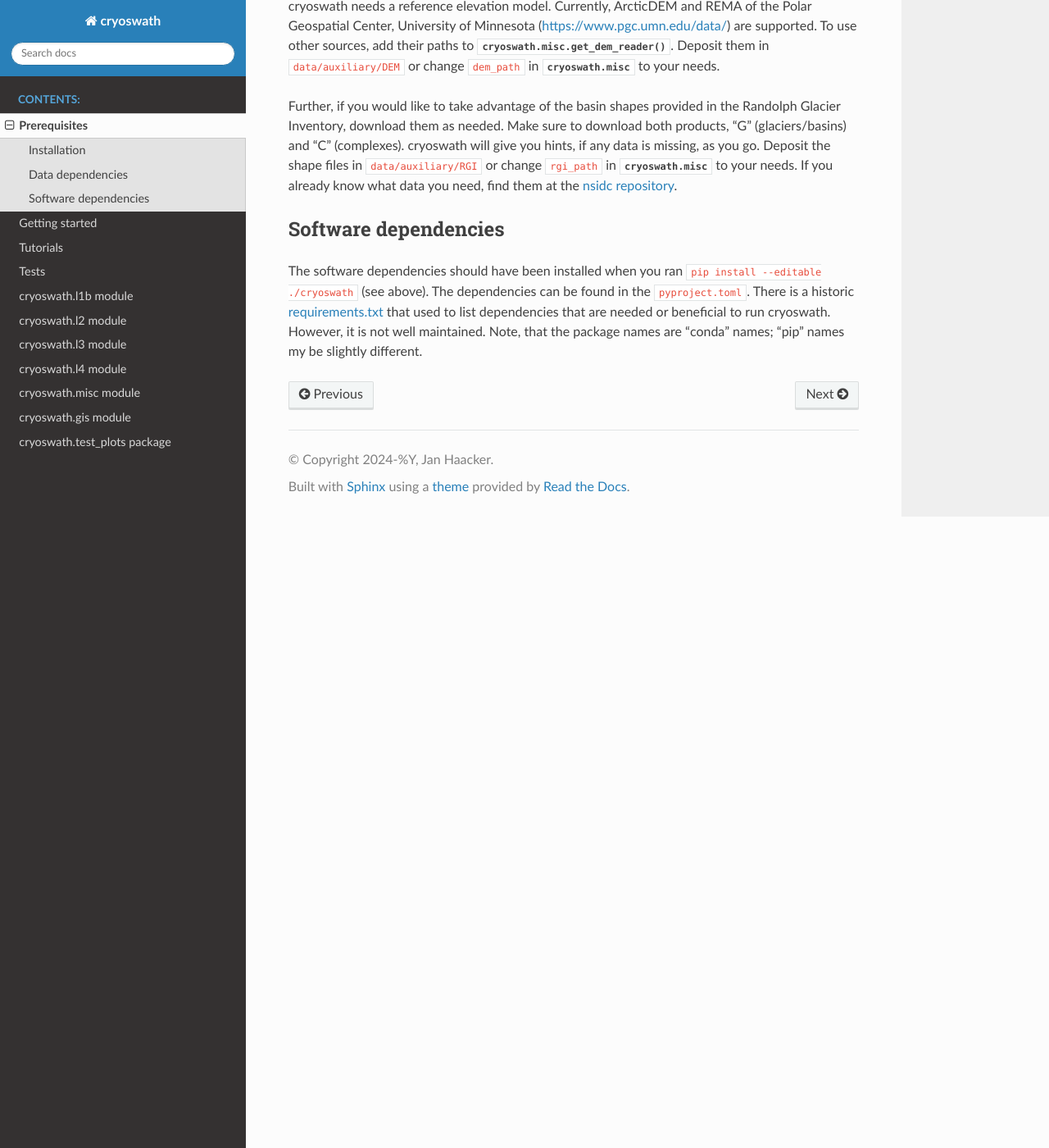
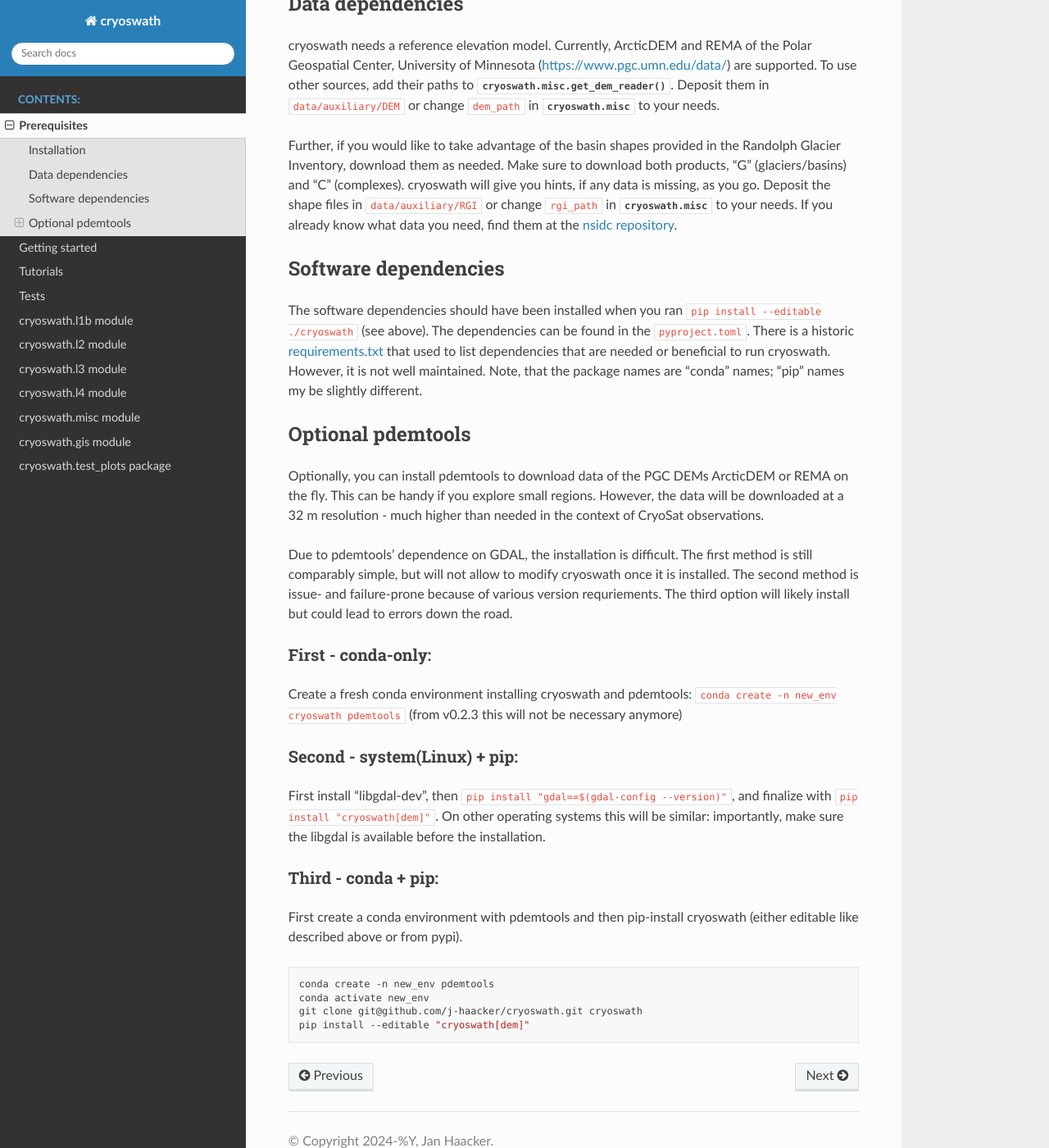
Before and after one commit to j-haacker/cryoswath, a Sphinx documentation site: the page built from docs/prerequisites.rst, in a window 1280 px wide and 1400 px high, scrolled down 784 px. Shown: the whole window at 82% size. Built offline with Sphinx 7.4.7 and the Read the Docs theme 3.1.0, drawn with Linux system fonts in a browser that asks for light colours; some of the changed text lies outside the part shown.

Commit message:
feat: update docs (how-to pdemtools)

```diff
--- a/docs/prerequisites.rst
+++ b/docs/prerequisites.rst
@@ -5,6 +5,9 @@ Prerequisites
 
 Installation
 ------------
+
+*note: if you wish to install the optional pdemtools, see below before
+proceeding*
 
 To install cryoswath, clone the GitHub repository.
 
@@ -59,3 +62,45 @@ that used to list dependencies that are needed or beneficial to run
 cryoswath. However, it is not well maintained.
 Note, that the package names are "conda" names; "pip" names my be
 slightly different.
+
+Optional pdemtools
+------------------
+
+Optionally, you can install pdemtools to download data of the PGC DEMs
+ArcticDEM or REMA on the fly. This can be handy if you explore small
+regions. However, the data will be downloaded at a 32 m resolution -
+much higher than needed in the context of CryoSat observations.
+
+Due to pdemtools' dependence on GDAL, the installation is difficult. The
+first method is still comparably simple, but will not allow to modify
+cryoswath once it is installed. The second method is issue- and
+failure-prone because of various version requriements. The third option
+will likely install but could lead to errors down the road.
+
+First - conda-only:
+~~~~~~~~~~~~~~~~~~~
+
+Create a fresh conda environment installing cryoswath and pdemtools:
+:code:`conda create -n new_env cryoswath pdemtools`
+(from v0.2.3 this will not be necessary anymore)
+
+Second - system(Linux) + pip:
+~~~~~~~~~~~~~~~~~~~~~~~~~~~~~
+
+First install "libgdal-dev", then :code:`pip install
+"gdal==$(gdal-config --version)"`, and finalize with :code:`pip install
+"cryoswath[dem]"`. On other operating systems this will be similar:
+importantly, make sure the libgdal is available before the installation.
+
+Third - conda + pip:
+~~~~~~~~~~~~~~~~~~~~
+
+First create a conda environment with pdemtools and then pip-install
+cryoswath (either editable like described above or from pypi).
+
+.. code-block:: bash
+
+    conda create -n new_env pdemtools
+    conda activate new_env
+    git clone git@github.com/j-haacker/cryoswath.git cryoswath
+    pip install --editable "cryoswath[dem]"
```
